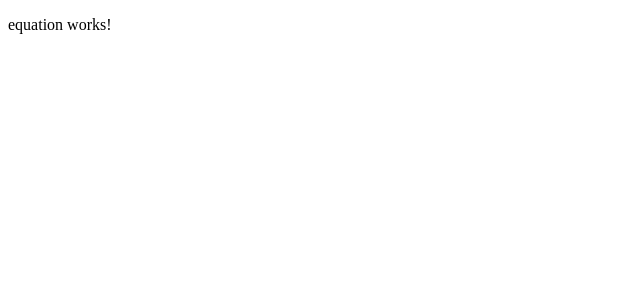
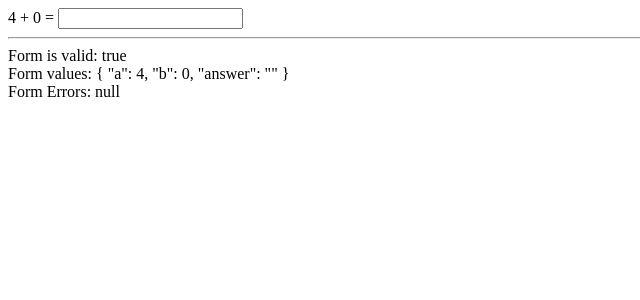
Before and after one commit to JoshSevy/math-maniac, an Angular app: page / in a window 1280 px wide. Shown: the top 300 px of the page, without its empty margins (0-640 px from the left). Built offline with nearby package versions, Linux system fonts and the light colour scheme.

Commit message:
Add equation component and boiler plate

```diff
--- a/src/app/equation/equation.component.html
+++ b/src/app/equation/equation.component.html
@@ -1 +1,10 @@
-<p>equation works!</p>
+<form [formGroup]="mathForm">
+{{ a }} + {{ b }} =
+<input formControlName="answer" />
+</form>
+
+<hr />
+
+<div>Form is valid: {{ mathForm.valid }}</div>
+<div>Form values: {{ mathForm.value | json }} </div>
+<div>Form Errors: {{ mathForm.errors | json }}</div>
--- a/src/app/equation/equation.component.ts
+++ b/src/app/equation/equation.component.ts
@@ -1,4 +1,6 @@
 import { Component, OnInit } from '@angular/core';
+import { FormControl, FormGroup } from '@angular/forms';
+
 
 @Component({
   selector: 'app-equation',
@@ -6,10 +8,27 @@ import { Component, OnInit } from '@angular/core';
   styleUrls: ['./equation.component.css']
 })
 export class EquationComponent implements OnInit {
+  mathForm = new FormGroup({
+    a: new FormControl(this.randomNumber()),
+    b: new FormControl(this.randomNumber()),
+    answer: new FormControl('')
+  })
 
   constructor() { }
+
+  get a() {
+    return this.mathForm.value.a;
+  }
+
+  get b() {
+    return this.mathForm.value.b;
+  }
 
   ngOnInit(): void {
   }
 
+  randomNumber() {
+    return Math.floor(Math.random() * 10);
+  }
+
 }
```
